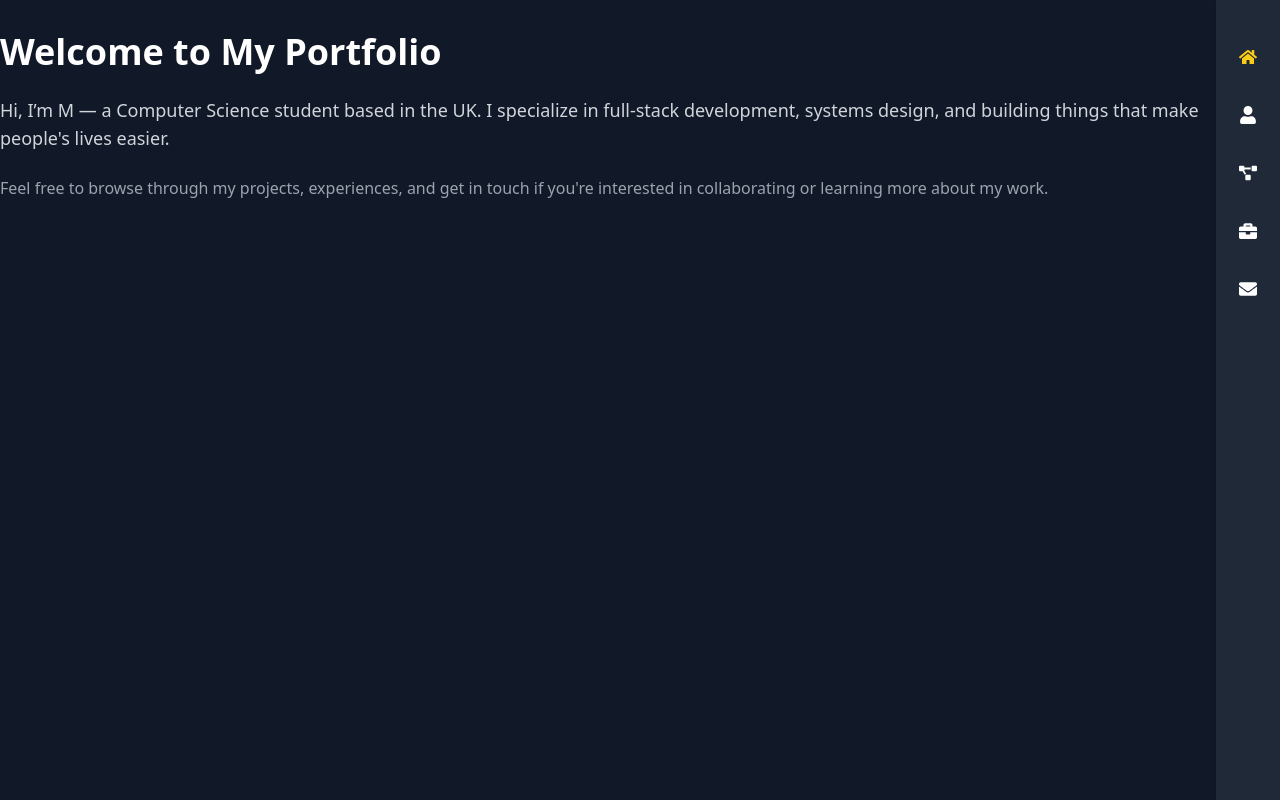
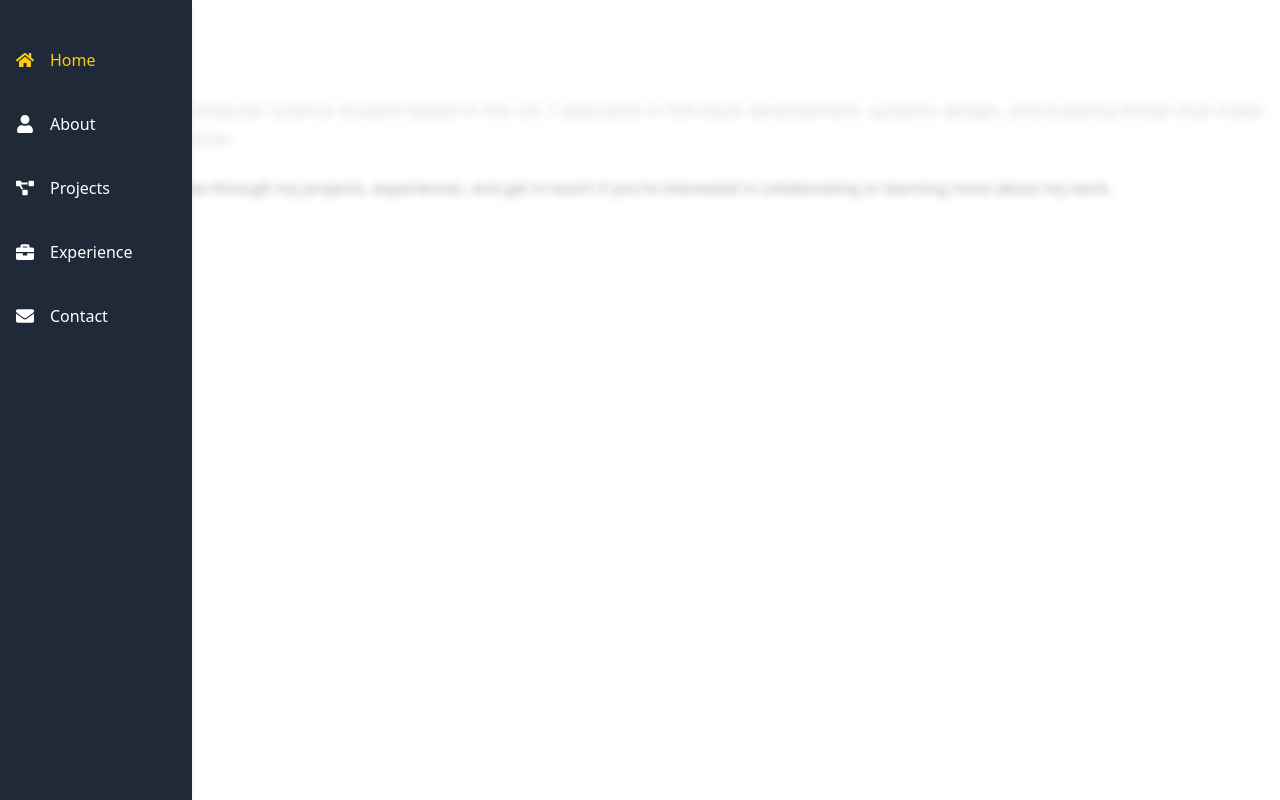
Before and after one commit to mpattadon/portfolio, a React (Vite) app: page /#/experience in a window 1280 px wide. Built offline with nearby package versions, Linux system fonts and the light colour scheme.

Commit message:
Moved sidebar to the left side and added blur effect when mouse is hovered on it

```diff
--- a/src/App.jsx
+++ b/src/App.jsx
@@ -1,18 +1,22 @@
-import React from "react";
-import { BrowserRouter as Router, Routes, Route } from "react-router-dom";
-import Sidebar from "./components/Sidebar";
-import Home from "./pages/Home";
-import About from "./pages/About_me";
-import Projects from "./pages/Projects";
-import Contact from "./pages/Contact";
-import Experience from "./pages/Experience";
+import React, { useState } from 'react';
+import { BrowserRouter as Router, Routes, Route } from 'react-router-dom';
+import Home from './pages/Home';
+import About from './pages/About_me';
+import Projects from './pages/Projects';
+import Contact from './pages/Contact';
+import Experience from './pages/Experience';
+import Sidebar from './components/Sidebar';
 
 function App() {
+  const [sidebarHovered, setSidebarHovered] = useState(false);
+
   return (
     <Router>
-      <div className="flex min-h-screen bg-gray-900 text-white">
-        <Sidebar />
-        <div className="flex-1 overflow-auto" style={{ marginRight: '4rem' }}>
+      <Sidebar setSidebarHovered={setSidebarHovered} />
+      <div
+        className={`min-h-screen transition-all duration-300 ${sidebarHovered ? 'blur-sm' : ''
+          } pl-16`}
+      >
         <Routes>
           <Route path="/" element={<Home />} />
           <Route path="/about" element={<About />} />
@@ -21,7 +25,6 @@ function App() {
           <Route path="/experience" element={<Experience />} />
         </Routes>
       </div>
-      </div>
     </Router>
   );
 }
--- a/src/components/Sidebar.jsx
+++ b/src/components/Sidebar.jsx
@@ -1,10 +1,10 @@
-
-import React, { useState } from 'react';
+// Sidebar.jsx
+import React from 'react';
 import { Link, useLocation } from 'react-router-dom';
 import { FaHome, FaUser, FaProjectDiagram, FaEnvelope, FaBriefcase } from 'react-icons/fa';
 
-export default function Sidebar() {
-  const [expanded, setExpanded] = useState(false);
+export default function Sidebar({ setSidebarHovered }) {
+  const [expanded, setExpanded] = React.useState(false);
   const location = useLocation();
 
   const navItems = [
@@ -17,17 +17,24 @@ export default function Sidebar() {
 
   return (
     <div
-      onMouseEnter={() => setExpanded(true)}
-      onMouseLeave={() => setExpanded(false)}
-      className={`fixed top-0 right-0 h-full bg-gray-800 shadow-md z-50 transition-all duration-300 ${expanded ? 'w-48' : 'w-16'
+      onMouseEnter={() => {
+        setExpanded(true);
+        setSidebarHovered(true);
+      }}
+      onMouseLeave={() => {
+        setExpanded(false);
+        setSidebarHovered(false);
+      }}
+      className={`fixed top-0 left-0 h-full bg-gray-800 shadow-md z-50 transition-all duration-300 ${expanded ? 'w-48' : 'w-16'
         }`}
     >
       <ul className="flex flex-col items-center space-y-6 mt-10">
         {navItems.map((item) => (
-          <li key={item.name} className={`w-full text-center`}>
+          <li key={item.name} className="w-full text-center">
             <Link
               to={item.path}
-              className={`flex items-center justify-${expanded ? 'start' : 'center'} px-4 py-2 text-white hover:text-yellow-400 ${location.pathname === item.path ? 'text-yellow-400' : ''
+              className={`flex items-center justify-${expanded ? 'start' : 'center'
+                } px-4 py-2 text-white hover:text-yellow-400 ${location.pathname === item.path ? 'text-yellow-400' : ''
                 }`}
             >
               <span className="text-lg">{item.icon}</span>
--- a/src/pages/Experience.jsx
+++ b/src/pages/Experience.jsx
@@ -38,17 +38,14 @@ export default function Experience() {
   ];
 
   return (
-    <div className="min-h-screen w-full bg-gray-900 text-white flex justify-center">
+    <div className="min-h-screen w-full bg-gray-900 text-white flex justify-center pl-16">
       <div className="w-full max-w-6xl py-10 px-4 sm:px-8 md:px-16 flex flex-col gap-20">
 
-        {/* Header aligned relative to content area excluding sidebar */}
-        <div className="relative w-full">
-          <div className="absolute left-[calc((100%-4rem)/2)] translate-x-[-50%] text-center">
-            <h1 className="text-4xl font-extrabold mb-2">Experience</h1>
-            <div className="border-t border-gray-600 mt-2 w-full max-w-[300px] mx-auto"></div>
-          </div>
+        {/* Header centered in content area */}
+        <div className="text-center">
+          <h1 className="text-4xl font-extrabold mb-2">Experience</h1>
+          <div className="border-t border-gray-600 mt-2 w-full max-w-[300px] mx-auto"></div>
         </div>
-
 
         {/* Work Experience */}
         <section>
```
Lines whose indentation alone changed are shown as unchanged.
